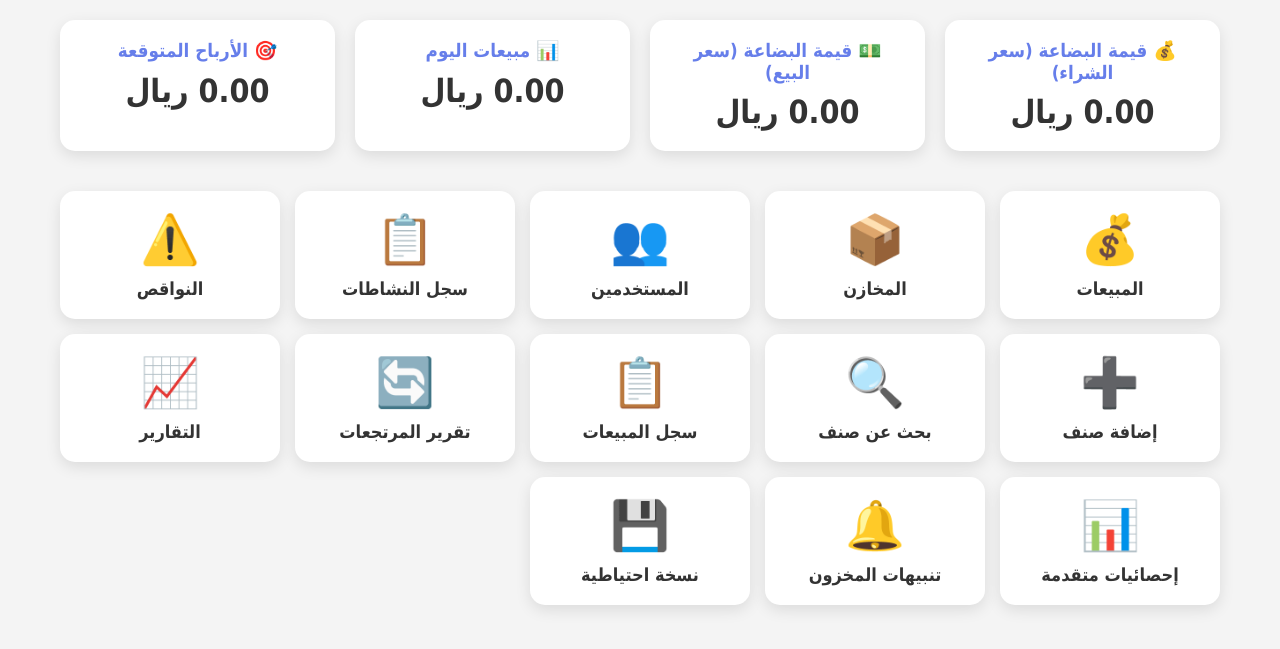
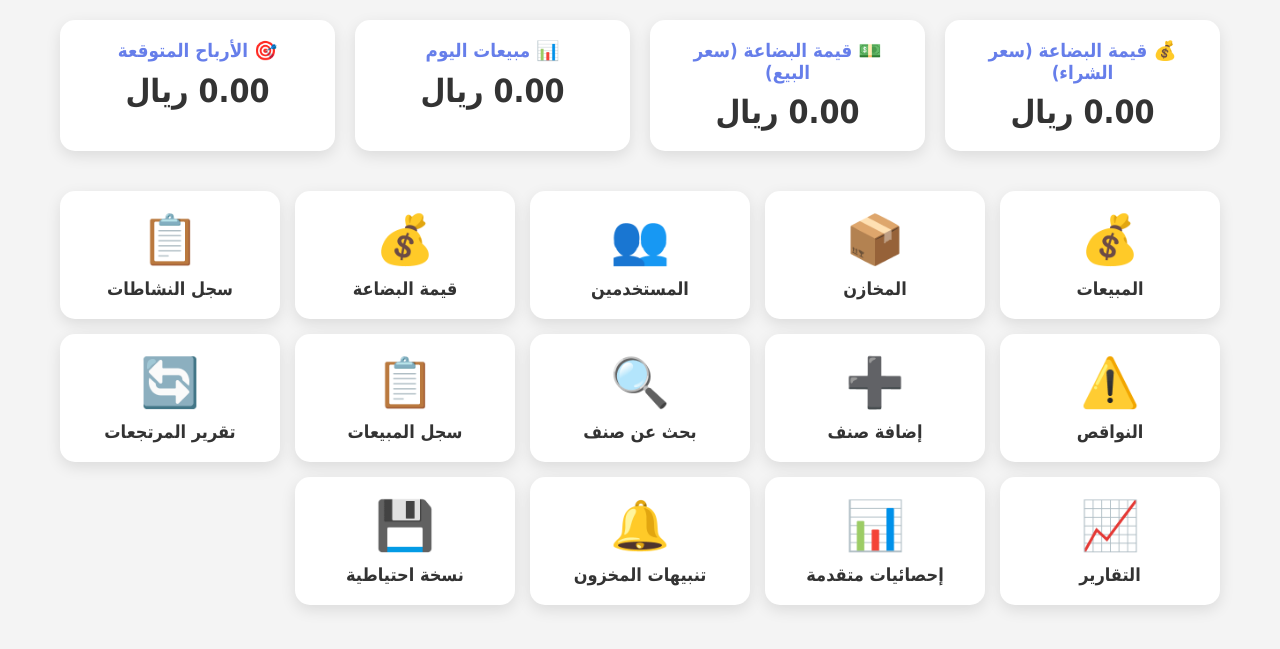
Before and after one commit to abdalf770-droid/store-system, a Python web app: template templates/dashboard.html in a window 1280 px wide. Shown: the part 97-746 px from the top of the page. Run offline with Jinja, Linux system fonts and the light colour scheme; the template is opened without the code that fills it, so the values that code supplies are empty.

Commit message:
dashboard.html

```diff
--- a/templates/dashboard.html
+++ b/templates/dashboard.html
@@ -170,6 +170,10 @@
     <div class="icon">👥</div>
     <span>المستخدمين</span>
 </a>
+        <a href="/inventory_value" class="nav-btn">
+    <div class="icon">💰</div>
+    <span>قيمة البضاعة</span>
+</a>
 <a href="/activity_logs" class="nav-btn">
     <div class="icon">📋</div>
     <span>سجل النشاطات</span>
```
